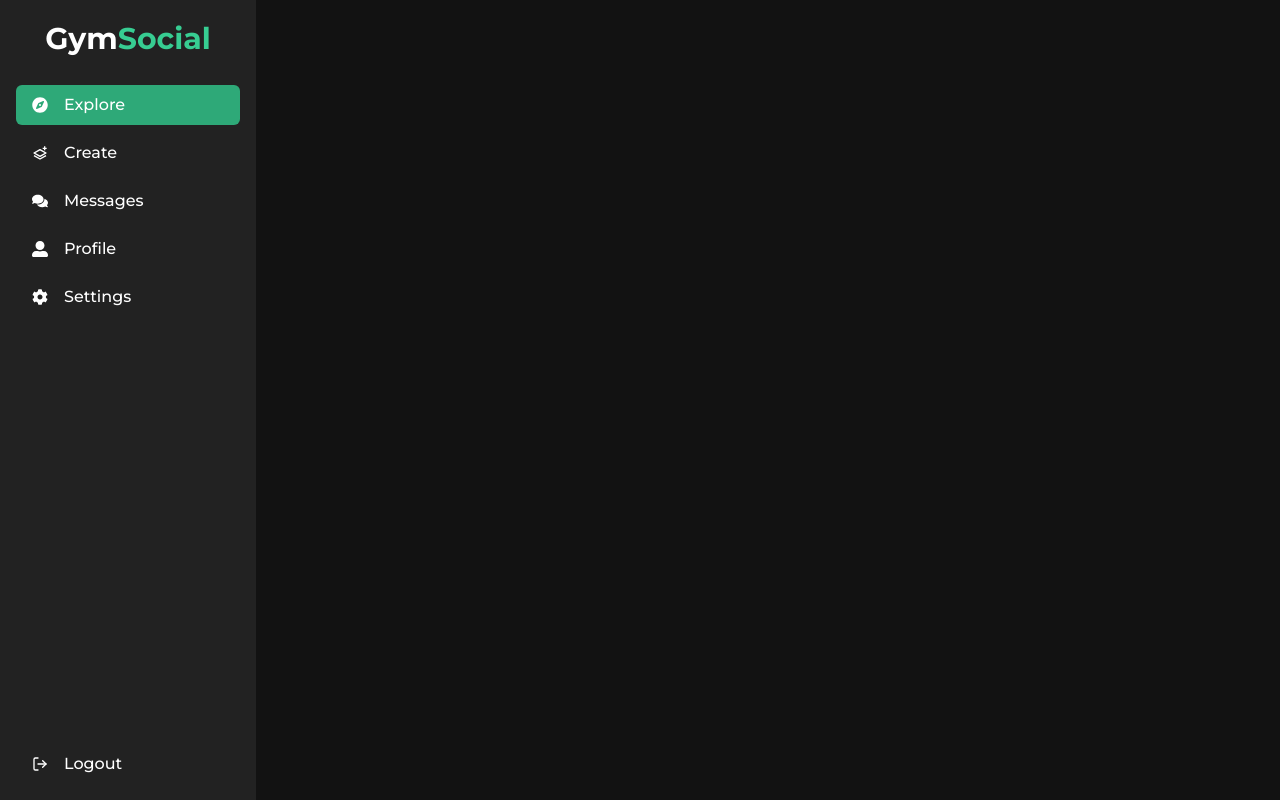
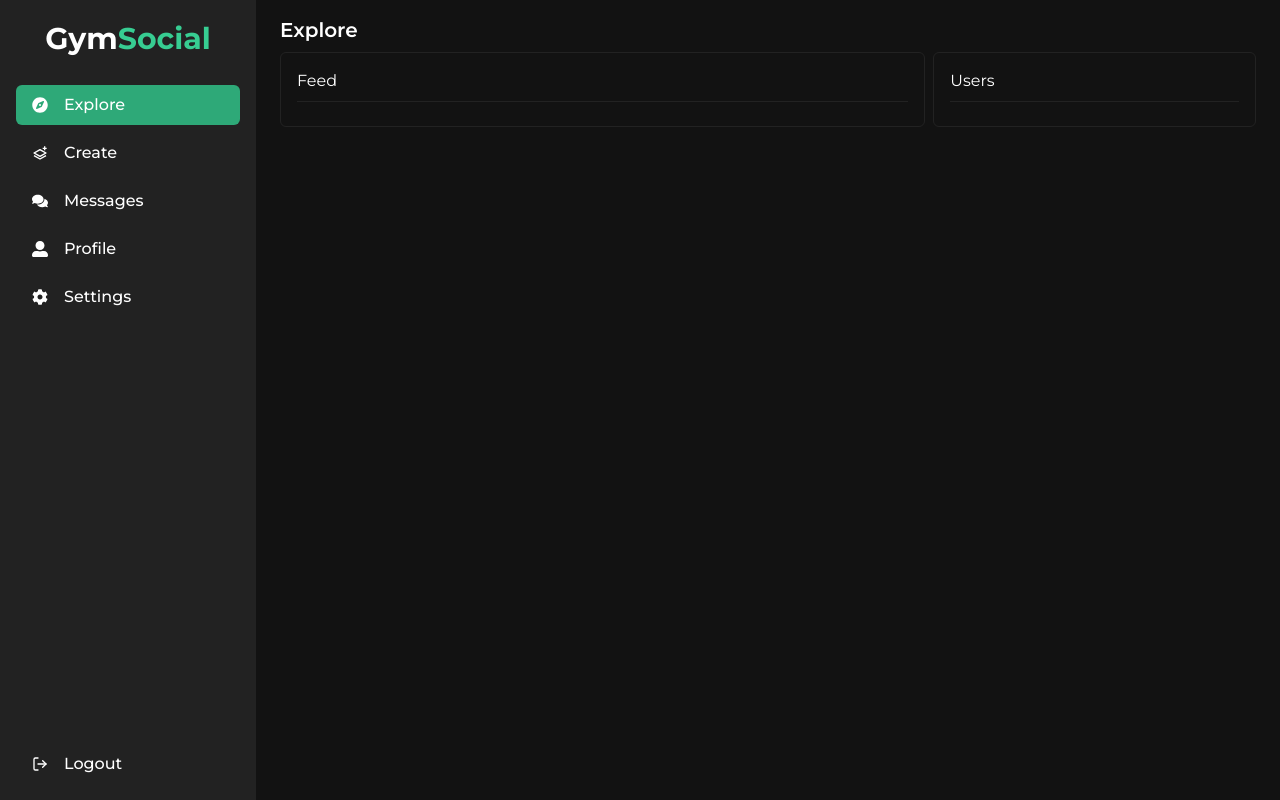
Before and after one commit to ShaneW-18/SweatSquad, a Next.js app in the folder workout_site/client/: page /explore in a window 1280 px wide. Built offline with nearby package versions, Linux system fonts and the light colour scheme.

Commit message:
start explore page

```diff
--- a/workout_site/client/pages/explore/index.tsx
+++ b/workout_site/client/pages/explore/index.tsx
@@ -1,8 +1,37 @@
 import React from 'react';
 import Content from "../../components/Content";
+import Image from 'next/image';
+import Link from 'next/link';
 
 export default function Explore(){
     return (
-        <Content></Content>
+        <Content>
+            <div className='h-f px-6 py-4'>
+                <h1 className='mb-2 text-xl font-semibold'>Explore</h1>
+                <div className="grid grid-cols-1 md:grid-cols-23 gap-2">
+                    <div className='border border-dg-200 rounded-md p-4'>
+                        <h2>Feed</h2>
+                        <div className='h-[1px] w-full bg-dg-200 my-2'></div>
+                    </div>
+                    <div className='border border-dg-200 rounded-md p-4'>
+                        <h2>Users</h2>
+                        <div className='h-[1px] w-full bg-dg-200 my-2'></div>
+                    </div>
+                </div>
+            </div>
+        </Content>
     );
 }
+
+export function Post({postData}){
+
+    const imageSrc='https://api.tecesports.com/images/general/user.png';
+    const w = 40;
+    const h = 40;
+
+    return (
+        <div>
+
+        </div>
+    );
+}
```
